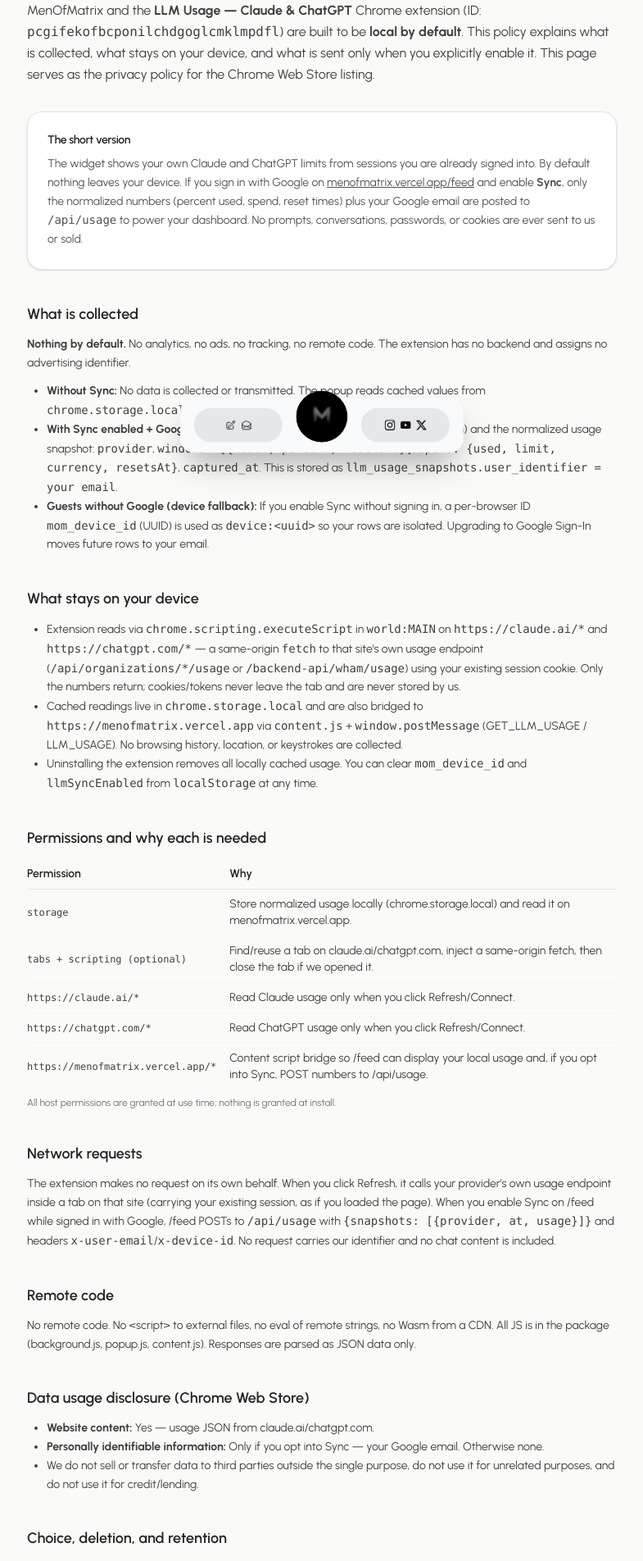
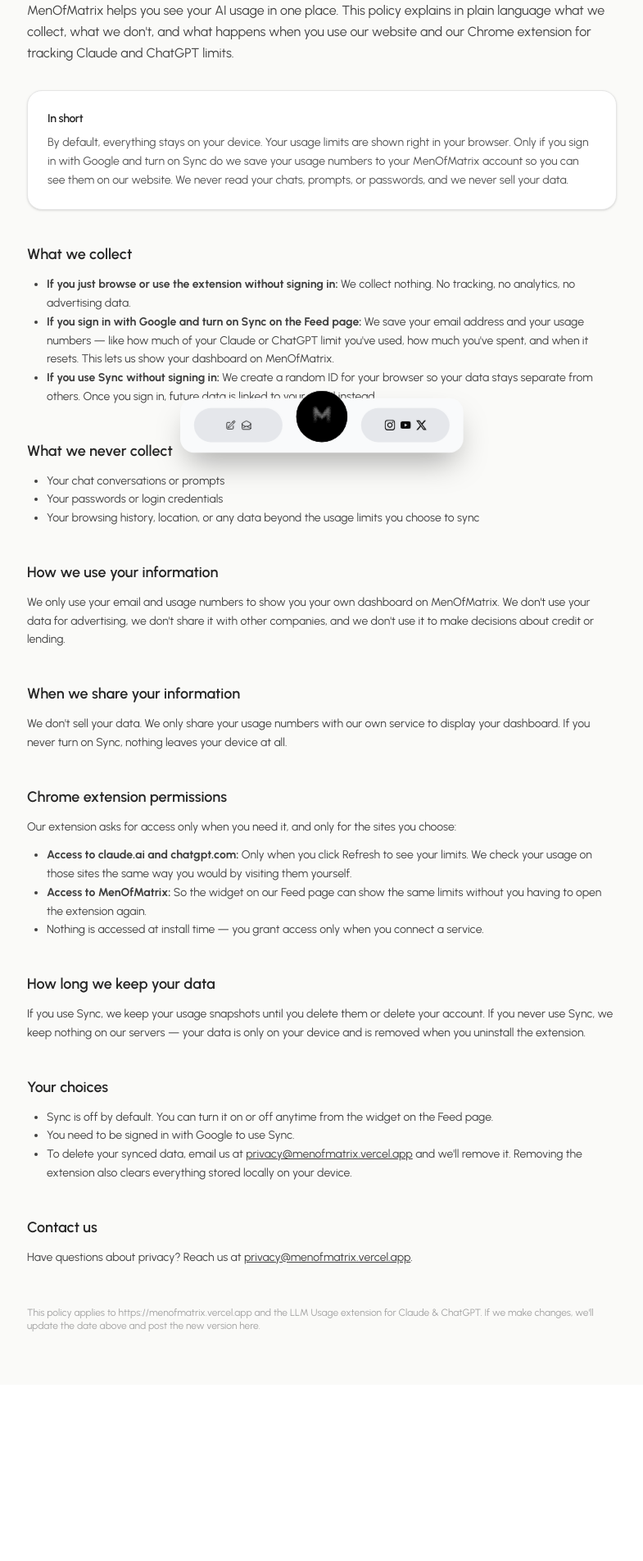
Before and after one commit to Madan2248c/menofmatrix, a Next.js app in the folder menofmatrix_fe/: page /privacy-policy in a window 1280 px wide. Shown: the part 200-2104 px from the top of the page at 82% size, without its empty margins (247-1032 px from the left). After the commit the page ends 1889 px from the top, so only its background shows below. Built offline with nearby package versions, Linux system fonts and the light colour scheme.

Commit message:
docs(privacy): rewrite privacy-policy for users, remove technical details
Plain language, no code references, user-friendly sections for Store

```diff
--- a/menofmatrix_fe/src/app/privacy-policy/page.js
+++ b/menofmatrix_fe/src/app/privacy-policy/page.js
@@ -1,6 +1,6 @@
 export const metadata = {
   title: "Privacy Policy — MenOfMatrix",
-  description: "Privacy policy for MenOfMatrix and the LLM Usage Chrome Extension (Claude & ChatGPT limits). Nothing is sold; local by default, optional Google sync.",
+  description: "How MenOfMatrix and the LLM Usage extension handle your data. Private by default, only your usage numbers are synced when you choose to.",
 };
 
 export default function PrivacyPolicy() {
@@ -12,144 +12,104 @@
         </a>
         <h1 className="mt-6 text-3xl font-bold tracking-tight text-neutral-900">Privacy Policy</h1>
         <p className="mt-2 text-sm text-neutral-500">Last updated: 30 August 2026</p>
+
         <p className="mt-6 leading-relaxed text-neutral-700">
-          MenOfMatrix and the <b>LLM Usage — Claude & ChatGPT</b> Chrome extension (ID: <code>pcgifekofbcponilchdgoglcmklmpdfl</code>) are
-          built to be <b>local by default</b>. This policy explains what is collected, what stays on your device, and what is sent only when you
-          explicitly enable it. This page serves as the privacy policy for the Chrome Web Store listing.
+          MenOfMatrix helps you see your AI usage in one place. This policy explains in plain language what we collect, what we
+          don&apos;t, and what happens when you use our website and our Chrome extension for tracking Claude and ChatGPT limits.
         </p>
 
         <div className="mt-8 rounded-2xl border border-neutral-200 bg-white p-6 shadow-sm">
-          <h2 className="text-sm font-semibold tracking-tight">The short version</h2>
+          <h2 className="text-sm font-semibold tracking-tight">In short</h2>
           <p className="mt-2 text-sm leading-relaxed text-neutral-600">
-            The widget shows your own Claude and ChatGPT limits from sessions you are already signed into. By default nothing leaves your
-            device. If you sign in with Google on{" "}
-            <a href="https://menofmatrix.vercel.app/feed" className="underline">
-              menofmatrix.vercel.app/feed
-            </a>{" "}
-            and enable <b>Sync</b>, only the normalized numbers (percent used, spend, reset times) plus your Google email are posted to{" "}
-            <code>/api/usage</code> to power your dashboard. No prompts, conversations, passwords, or cookies are ever sent to us or sold.
+            By default, everything stays on your device. Your usage limits are shown right in your browser. Only if you sign in with
+            Google and turn on Sync do we save your usage numbers to your MenOfMatrix account so you can see them on our website.
+            We never read your chats, prompts, or passwords, and we never sell your data.
           </p>
         </div>
 
-        <h2 className="mt-10 text-lg font-semibold">What is collected</h2>
+        <h2 className="mt-10 text-lg font-semibold">What we collect</h2>
+        <ul className="mt-3 list-disc pl-6 text-sm leading-relaxed text-neutral-700">
+          <li>
+            <b>If you just browse or use the extension without signing in:</b> We collect nothing. No tracking, no analytics, no
+            advertising data.
+          </li>
+          <li>
+            <b>If you sign in with Google and turn on Sync on the Feed page:</b> We save your email address and your usage numbers —
+            like how much of your Claude or ChatGPT limit you&apos;ve used, how much you&apos;ve spent, and when it resets. This lets us
+            show your dashboard on MenOfMatrix.
+          </li>
+          <li>
+            <b>If you use Sync without signing in:</b> We create a random ID for your browser so your data stays separate from others.
+            Once you sign in, future data is linked to your email instead.
+          </li>
+        </ul>
+
+        <h2 className="mt-10 text-lg font-semibold">What we never collect</h2>
+        <ul className="mt-3 list-disc pl-6 text-sm leading-relaxed text-neutral-700">
+          <li>Your chat conversations or prompts</li>
+          <li>Your passwords or login credentials</li>
+          <li>Your browsing history, location, or any data beyond the usage limits you choose to sync</li>
+        </ul>
+
+        <h2 className="mt-10 text-lg font-semibold">How we use your information</h2>
         <p className="mt-3 text-sm leading-relaxed text-neutral-700">
-          <b>Nothing by default.</b> No analytics, no ads, no tracking, no remote code. The extension has no backend and assigns no
-          advertising identifier.
+          We only use your email and usage numbers to show you your own dashboard on MenOfMatrix. We don&apos;t use your data for
+          advertising, we don&apos;t share it with other companies, and we don&apos;t use it to make decisions about credit or lending.
+        </p>
+
+        <h2 className="mt-10 text-lg font-semibold">When we share your information</h2>
+        <p className="mt-3 text-sm leading-relaxed text-neutral-700">
+          We don&apos;t sell your data. We only share your usage numbers with our own service to display your dashboard. If you never turn
+          on Sync, nothing leaves your device at all.
+        </p>
+
+        <h2 className="mt-10 text-lg font-semibold">Chrome extension permissions</h2>
+        <p className="mt-3 text-sm leading-relaxed text-neutral-700">
+          Our extension asks for access only when you need it, and only for the sites you choose:
         </p>
         <ul className="mt-3 list-disc pl-6 text-sm leading-relaxed text-neutral-700">
           <li>
-            <b>Without Sync:</b> No data is collected or transmitted. The popup reads cached values from <code>chrome.storage.local</code>{" "}
-            (<code>usageCache:claude</code>, <code>usageCache:chatgpt</code>).
+            <b>Access to claude.ai and chatgpt.com:</b> Only when you click Refresh to see your limits. We check your usage on those
+            sites the same way you would by visiting them yourself.
           </li>
           <li>
-            <b>With Sync enabled + Google Sign-In:</b> We collect your Google email (from NextAuth) and the normalized usage snapshot:{" "}
-            <code>provider</code>, <code>windows: [{`{label, percent, resetsAt}`}]</code>, <code>spend: {`{used, limit, currency, resetsAt}`}</code>,{" "}
-            <code>captured_at</code>. This is stored as <code>llm_usage_snapshots.user_identifier = your email</code>.
+            <b>Access to MenOfMatrix:</b> So the widget on our Feed page can show the same limits without you having to open the
+            extension again.
           </li>
+          <li>Nothing is accessed at install time — you grant access only when you connect a service.</li>
+        </ul>
+
+        <h2 className="mt-10 text-lg font-semibold">How long we keep your data</h2>
+        <p className="mt-3 text-sm leading-relaxed text-neutral-700">
+          If you use Sync, we keep your usage snapshots until you delete them or delete your account. If you never use Sync, we keep
+          nothing on our servers — your data is only on your device and is removed when you uninstall the extension.
+        </p>
+
+        <h2 className="mt-10 text-lg font-semibold">Your choices</h2>
+        <ul className="mt-3 list-disc pl-6 text-sm leading-relaxed text-neutral-700">
+          <li>Sync is off by default. You can turn it on or off anytime from the widget on the Feed page.</li>
+          <li>You need to be signed in with Google to use Sync.</li>
           <li>
-            <b>Guests without Google (device fallback):</b> If you enable Sync without signing in, a per-browser ID <code>mom_device_id</code>{" "}
-            (UUID) is used as <code>device:&lt;uuid&gt;</code> so your rows are isolated. Upgrading to Google Sign-In moves future rows to
-            your email.
+            To delete your synced data, email us at{" "}
+            <a href="mailto:privacy@menofmatrix.vercel.app" className="underline">
+              privacy@menofmatrix.vercel.app
+            </a>{" "}
+            and we&apos;ll remove it. Removing the extension also clears everything stored locally on your device.
           </li>
         </ul>
 
-        <h2 className="mt-10 text-lg font-semibold">What stays on your device</h2>
-        <ul className="mt-3 list-disc pl-6 text-sm leading-relaxed text-neutral-700">
-          <li>
-            Extension reads via <code>chrome.scripting.executeScript</code> in <code>world:MAIN</code> on <code>https://claude.ai/*</code> and{" "}
-            <code>https://chatgpt.com/*</code> — a same-origin <code>fetch</code> to that site&apos;s own usage endpoint (
-            <code>/api/organizations/*/usage</code> or <code>/backend-api/wham/usage</code>) using your existing session cookie. Only the numbers
-            return; cookies/tokens never leave the tab and are never stored by us.
-          </li>
-          <li>
-            Cached readings live in <code>chrome.storage.local</code> and are also bridged to <code>https://menofmatrix.vercel.app</code> via{" "}
-            <code>content.js</code> + <code>window.postMessage</code> (GET_LLM_USAGE / LLM_USAGE). No browsing history, location, or keystrokes are collected.
-          </li>
-          <li>
-            Uninstalling the extension removes all locally cached usage. You can clear <code>mom_device_id</code> and{" "}
-            <code>llmSyncEnabled</code> from <code>localStorage</code> at any time.
-          </li>
-        </ul>
-
-        <h2 className="mt-10 text-lg font-semibold">Permissions and why each is needed</h2>
-        <table className="mt-3 w-full border-collapse text-sm">
-          <thead>
-            <tr className="border-b border-neutral-200 text-left">
-              <th className="py-2 pr-4 font-semibold">Permission</th>
-              <th className="py-2 font-semibold">Why</th>
-            </tr>
-          </thead>
-          <tbody className="text-neutral-700">
-            <tr className="border-b border-neutral-100">
-              <td className="py-2 pr-4 font-mono text-xs">storage</td>
-              <td className="py-2">Store normalized usage locally (chrome.storage.local) and read it on menofmatrix.vercel.app.</td>
-            </tr>
-            <tr className="border-b border-neutral-100">
-              <td className="py-2 pr-4 font-mono text-xs">tabs + scripting (optional)</td>
-              <td className="py-2">Find/reuse a tab on claude.ai/chatgpt.com, inject a same-origin fetch, then close the tab if we opened it.</td>
-            </tr>
-            <tr className="border-b border-neutral-100">
-              <td className="py-2 pr-4 font-mono text-xs">https://claude.ai/*</td>
-              <td className="py-2">Read Claude usage only when you click Refresh/Connect.</td>
-            </tr>
-            <tr className="border-b border-neutral-100">
-              <td className="py-2 pr-4 font-mono text-xs">https://chatgpt.com/*</td>
-              <td className="py-2">Read ChatGPT usage only when you click Refresh/Connect.</td>
-            </tr>
-            <tr>
-              <td className="py-2 pr-4 font-mono text-xs">https://menofmatrix.vercel.app/*</td>
-              <td className="py-2">Content script bridge so /feed can display your local usage and, if you opt into Sync, POST numbers to /api/usage.</td>
-            </tr>
-          </tbody>
-        </table>
-        <p className="mt-2 text-xs text-neutral-500">
-          All host permissions are granted at use time; nothing is granted at install.
-        </p>
-
-        <h2 className="mt-10 text-lg font-semibold">Network requests</h2>
+        <h2 className="mt-10 text-lg font-semibold">Contact us</h2>
         <p className="mt-3 text-sm leading-relaxed text-neutral-700">
-          The extension makes no request on its own behalf. When you click Refresh, it calls your provider&apos;s own usage endpoint inside a tab
-          on that site (carrying your existing session, as if you loaded the page). When you enable Sync on /feed while signed in with Google,
-          /feed POSTs to <code>/api/usage</code> with <code>{`{snapshots: [{provider, at, usage}]}`}</code> and headers{" "}
-          <code>x-user-email</code>/<code>x-device-id</code>. No request carries our identifier and no chat content is included.
-        </p>
-
-        <h2 className="mt-10 text-lg font-semibold">Remote code</h2>
-        <p className="mt-3 text-sm leading-relaxed text-neutral-700">
-          No remote code. No &lt;script&gt; to external files, no eval of remote strings, no Wasm from a CDN. All JS is in the package
-          (background.js, popup.js, content.js). Responses are parsed as JSON data only.
-        </p>
-
-        <h2 className="mt-10 text-lg font-semibold">Data usage disclosure (Chrome Web Store)</h2>
-        <ul className="mt-3 list-disc pl-6 text-sm leading-relaxed text-neutral-700">
-          <li>
-            <b>Website content:</b> Yes — usage JSON from claude.ai/chatgpt.com.
-          </li>
-          <li>
-            <b>Personally identifiable information:</b> Only if you opt into Sync — your Google email. Otherwise none.
-          </li>
-          <li>We do not sell or transfer data to third parties outside the single purpose, do not use it for unrelated purposes, and do not use it for credit/lending.</li>
-        </ul>
-
-        <h2 className="mt-10 text-lg font-semibold">Choice, deletion, and retention</h2>
-        <ul className="mt-3 list-disc pl-6 text-sm leading-relaxed text-neutral-700">
-          <li>Sync is off by default. Toggle it in the /feed widget. You must be signed in with Google to enable it.</li>
-          <li>
-            Delete your synced data: email <a href="mailto:privacy@menofmatrix.vercel.app" className="underline">privacy@menofmatrix.vercel.app</a> or
-            POST to <code>/api/usage/delete</code> (coming soon) with your Google email. Local cache is deleted when you remove the extension.
-          </li>
-          <li>Synced snapshots are retained until you delete them or your account is removed.</li>
-        </ul>
-
-        <h2 className="mt-10 text-lg font-semibold">Contact</h2>
-        <p className="mt-3 text-sm leading-relaxed text-neutral-700">
-          Questions: <a href="mailto:privacy@menofmatrix.vercel.app" className="underline">privacy@menofmatrix.vercel.app</a> or open an issue at
-          your repository. For extension ID <code>pcgifekofbcponilchdgoglcmklmpdfl</code> please reference this page in the Web Store listing.
+          Have questions about privacy? Reach us at{" "}
+          <a href="mailto:privacy@menofmatrix.vercel.app" className="underline">
+            privacy@menofmatrix.vercel.app
+          </a>
+          .
         </p>
 
         <p className="mt-12 text-xs text-neutral-400">
-          This policy covers both https://menofmatrix.vercel.app and the LLM Usage extension. If it changes, the updated version will be published
-          here with a new date.
+          This policy applies to https://menofmatrix.vercel.app and the LLM Usage extension for Claude & ChatGPT. If we make changes,
+          we&apos;ll update the date above and post the new version here.
         </p>
       </div>
     </div>
```
